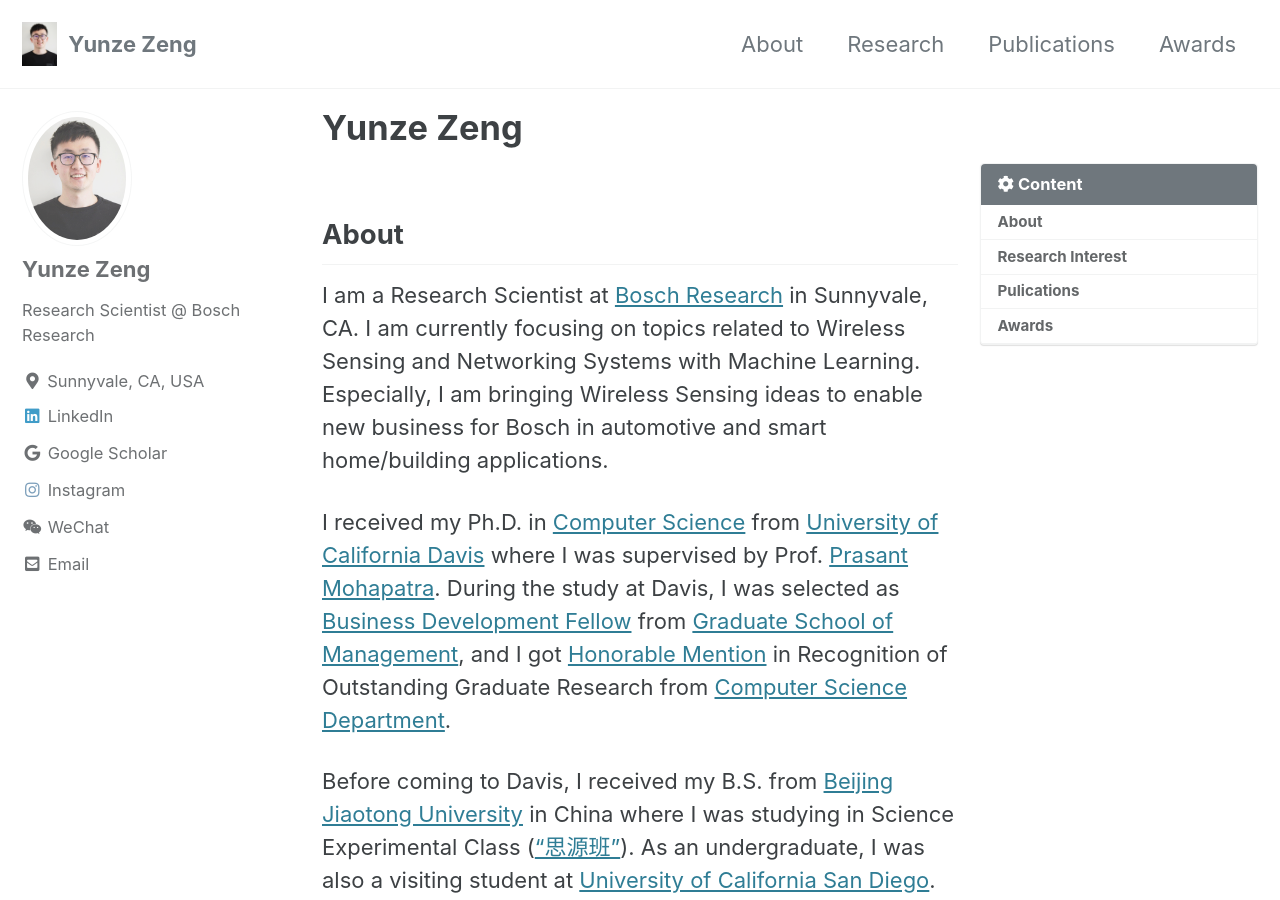
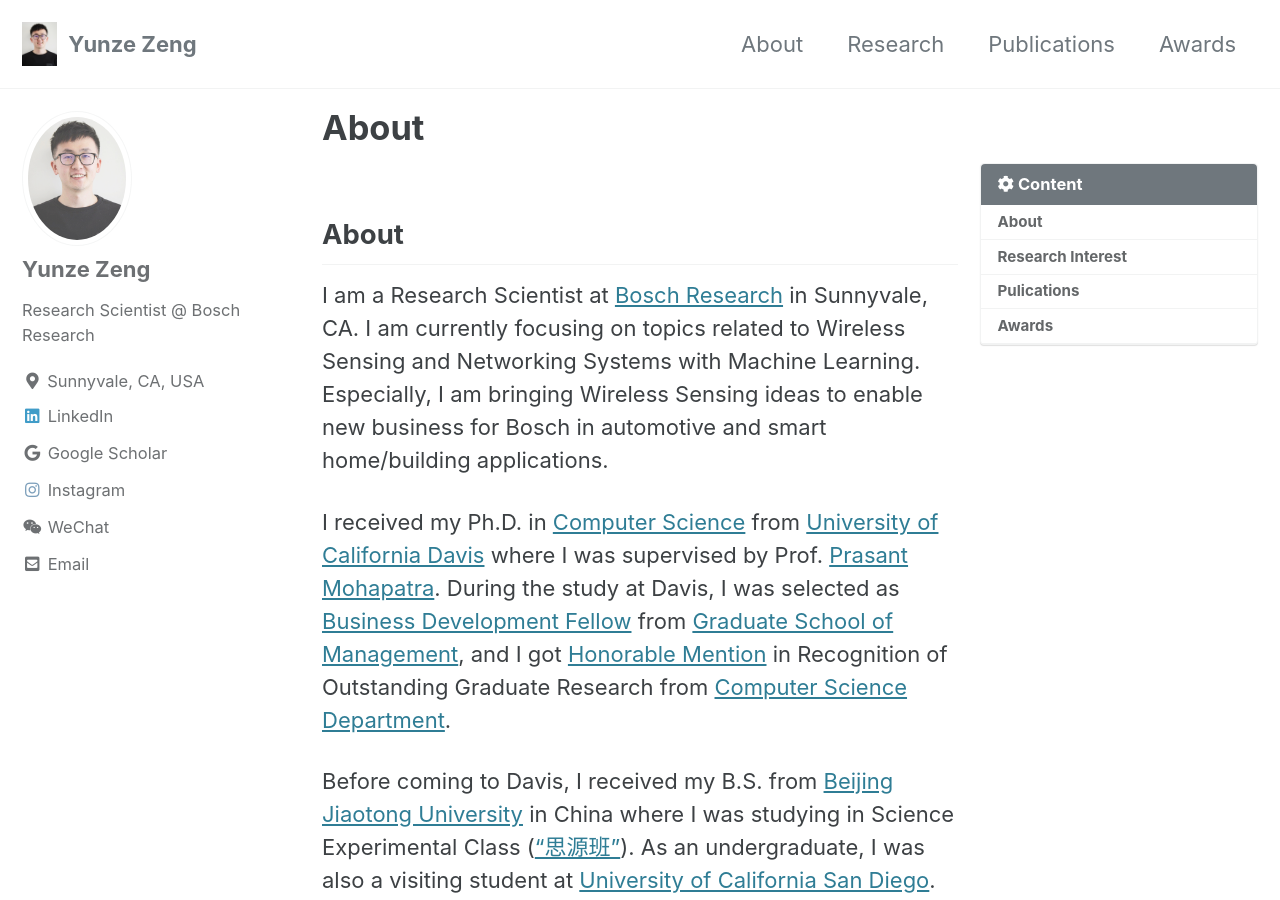
Before and after one commit to yunze/yunze.github.io, a Jekyll site: the page built from index.md, in a window 1280 px wide and 900 px high. Built offline with Jekyll 4.4.1, drawn with Linux system fonts in a browser that asks for light colours; cached includes are drawn as plain includes; our own code applies the rules of GitHub Pages for plain Markdown files.

Commit message:
Update index.md

```diff
--- a/index.md
+++ b/index.md
@@ -1,5 +1,5 @@
 ---
-title: Yunze Zeng
+title:
 layout: single
 author_profile: true
 toc: true
@@ -22,7 +22,7 @@ Wireless Sensing, Machine Learning, Mobile Computing
 
 ## Pulications
 
-- **CarOSense: Car Occupancy Sensing with the Ultra-Wideband Keyless Infrastructure** [[PDF](/assets/pdfs/)]\
+- **CarOSense: Car Occupancy Sensing with the Ultra-Wideband Keyless Infrastructure** [[PDF](/assets/pdfs/CarOSense_ACM_IWMUT_2020.pdf)]\
 Yongsen Ma, **Yunze Zeng**, and Vivek Jain\
 (Co-first authors)\
 *ACM IMWUT/UbiComp 2020*
```
